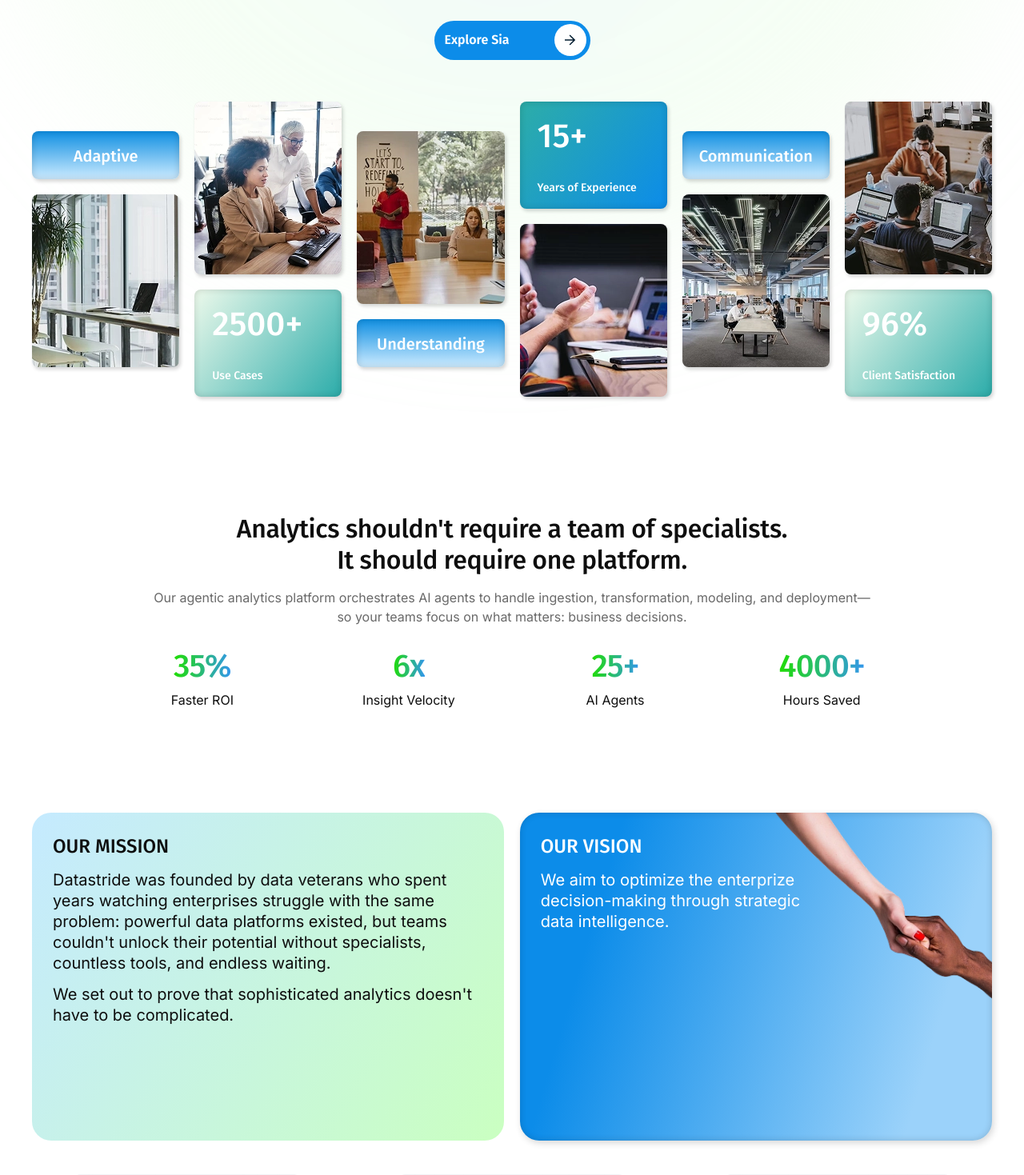
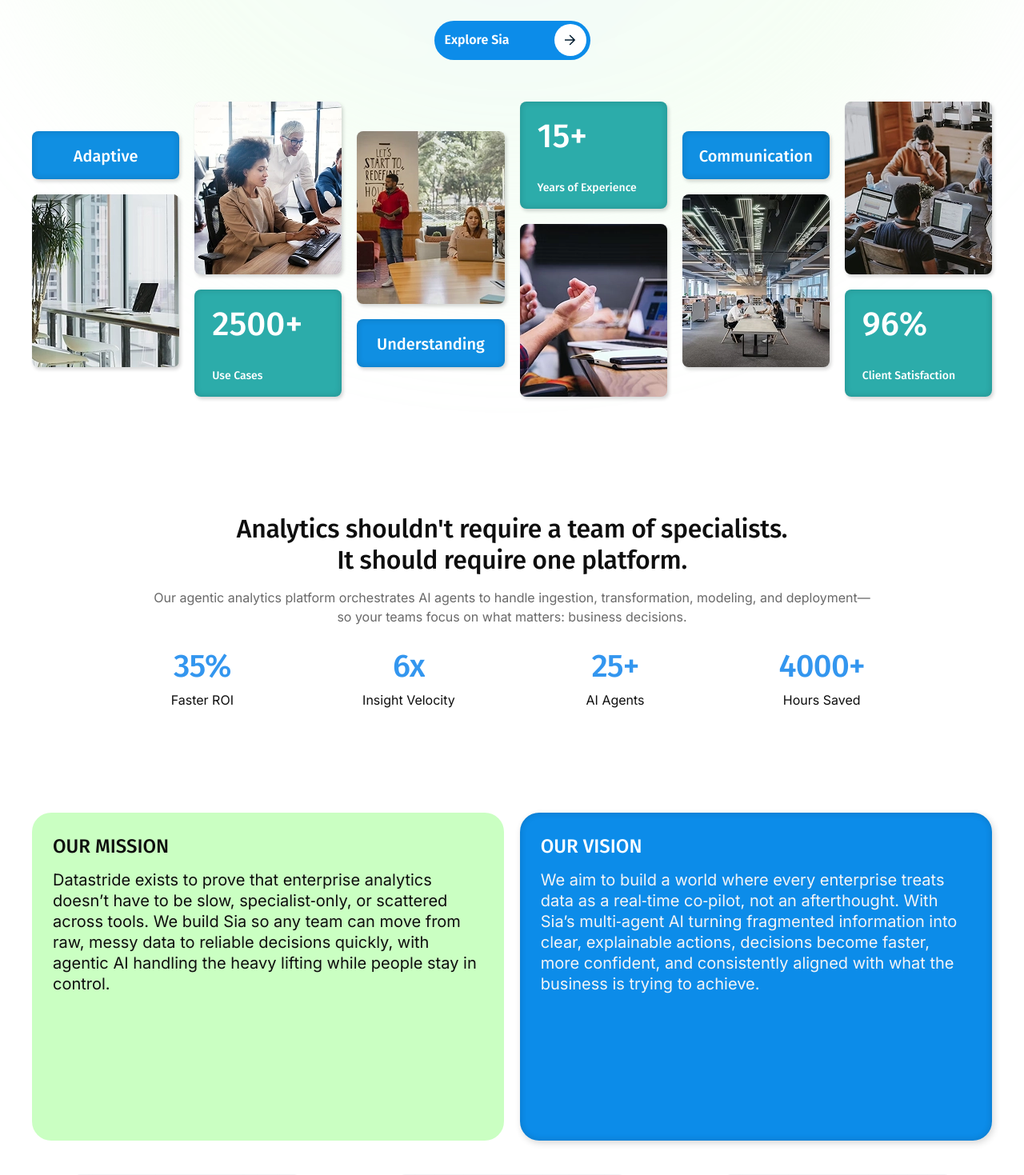
Before and after one commit to developers-CW/Datastride_CW-web, a Next.js app: page /about-us in a window 1280 px wide. Shown: the part 320-1789 px from the top of the page at 80% size. Built offline with nearby package versions, Linux system fonts and the light colour scheme.

Commit message:
Changed about us page and added footer social links.

```diff
--- a/package.json
+++ b/package.json
@@ -15,6 +15,7 @@
     "next": "^16.1.6",
     "react": "19.2.3",
     "react-dom": "19.2.3",
+    "react-icons": "^5.5.0",
     "react-slick": "^0.31.0",
     "sass": "^1.97.2",
     "slick-carousel": "^1.8.1"
--- a/src/components/About/AboutHeroSection/index.js
+++ b/src/components/About/AboutHeroSection/index.js
@@ -29,7 +29,7 @@
             transition={{ duration: 0.6, delay: 0.2 }}
             className={styles.subtitle}
           >
-            Most enterprises lose 70% of their analytics potential to manual work. We built Sia to reclaim that—turning data chaos into AI-driven decisions without the bottlenecks.
+            Most enterprises lose 70% of their analytics potential to manual work. We built Sia to reclaim that, turning data chaos into AI-driven decisions without the bottlenecks.
           </motion.p>
 
           <motion.div
--- a/src/components/About/AboutHeroSection/styles.module.scss
+++ b/src/components/About/AboutHeroSection/styles.module.scss
@@ -385,7 +385,7 @@
 
 // Stat Card Styles
 .statCard {
-  background: linear-gradient(135deg, #60a5fa 0%, #3b82f6 100%);
+  background: linear-gradient(135deg, #0c8ce9 0%, #0c8ce9 100%);
   height: 100%;
   display: flex;
   flex-direction: column;
@@ -444,7 +444,7 @@
   text-align: center;
   color: $base-white;
   border-radius: 8px;
-  background: linear-gradient(180deg, #108FE2 0%, #CCEBFF 100%);
+  background: linear-gradient(180deg, #108FE2 0%, #108FE2 100%);
   box-shadow: 2px 3px 4px rgba(0, 0, 0, 0.16), inset 0px 0px 8px rgba(0, 0, 0, 0.16);
 
   @include laptop {
@@ -479,14 +479,14 @@
   font-weight: 500;
   min-height: 134px;
   padding: 16px 22px;
-  background: linear-gradient(128.3deg, #E7F7E9 3.1%, #2CACAA 100%);
+  background: linear-gradient(128.3deg, #2CACAA 3.1%, #2CACAA 100%);
   box-shadow: 2px 3px 4px rgba(0, 0, 0, 0.16), inset 0px 0px 8px rgba(0, 0, 0, 0.16);
   border-radius: 8px;
   color: $base-white;
 }
 
 .bentoStatAlt {
-  background: linear-gradient(308.3deg, #0C8CE9 0%, #2CACAA 96.9%);
+  background: linear-gradient(308.3deg, #2CACAA 0%, #2CACAA 96.9%);
   box-shadow: 2px 3px 4px rgba(0, 0, 0, 0.16), inset 0px 0px 8px rgba(0, 0, 0, 0.16);
 }
 
@@ -568,10 +568,10 @@
   .bentoStat {
     min-height: 0;
     padding: $spacing-md;
-    background: linear-gradient(128.3deg, #79c282 3.1%, #2cacaa 100%);
+    background: linear-gradient(128.3deg, #0c8ce9 3.1%, #0c8ce9 100%);
 
     &.bentoStatAlt {
-      background: linear-gradient(308.3deg, #0c8ce9 0%, #2cacaa 96.9%);
+      background: linear-gradient(308.3deg, #0c8ce9 0%, #0c8ce9 96.9%);
     }
   }
 
--- a/src/components/About/AboutMissionSection/index.js
+++ b/src/components/About/AboutMissionSection/index.js
@@ -10,7 +10,7 @@
       role: "CEO",
       instagram: "#",
       facebook: "#",
-      linkedin: "#",
+      linkedin: "https://www.linkedin.com/in/divya-krishna-ramakrishna-08816518/",
     },
     {
       name: "Sumalata Kamat",
@@ -18,7 +18,7 @@
       role: "CTO",
       instagram: "#",
       facebook: "#",
-      linkedin: "#",
+      linkedin: "https://in.linkedin.com/in/sumalata-kamat-762243356",
     },
     {
       name: "Karthik Chandrashekhar",
@@ -26,7 +26,7 @@
       role: "COO",
       instagram: "#",
       facebook: "#",
-      linkedin: "#",
+      linkedin: "https://www.linkedin.com/in/karthik-chandrashekar-11756baa/",
     }
   ];
 
@@ -46,9 +46,8 @@
             <div className={styles.missionContent}>
               <span className={styles.missionLabel}>OUR MISSION</span>
               <p className={styles.missionTitle}>
-                Datastride was founded by data veterans who spent years watching enterprises struggle with the same problem: powerful data platforms existed, but teams couldn't unlock their potential without specialists, countless tools, and endless waiting.
+                Datastride exists to prove that enterprise analytics doesn’t have to be slow, specialist‑only, or scattered across tools. We build Sia so any team can move from raw, messy data to reliable decisions quickly, with agentic AI handling the heavy lifting while people stay in control.
               </p>
-              <p className={styles.missionTitle}>We set out to prove that sophisticated analytics doesn't have to be complicated.</p>
             </div>
           </motion.div>
 
@@ -60,20 +59,12 @@
             transition={{ duration: 0.6, delay: 0.1 }}
             className={`${styles.missionCard} ${styles.visionCard}`}
           >
-            <div className={styles.visionBg}>
-              <Image
-                src="/images/about-vision.webp"
-                alt="Hands reaching together"
-                width={293}
-                height={251}
-                className={styles.visionBgImg}
-              />
-            </div>
+
 
             <div className={styles.missionContent}>
               <span className={`${styles.missionLabel} ${styles.visionLabel}`}>OUR VISION</span>
               <p className={`${styles.missionTitle} ${styles.visionTitle}`}>
-                We aim to optimize the enterprize decision-making through strategic data intelligence.
+                We aim to build a world where every enterprise treats data as a real‑time co‑pilot, not an afterthought. With Sia’s multi‑agent AI turning fragmented information into clear, explainable actions, decisions become faster, more confident, and consistently aligned with what the business is trying to achieve.
               </p>
             </div>
           </motion.div>
--- a/src/components/About/AboutMissionSection/styles.module.scss
+++ b/src/components/About/AboutMissionSection/styles.module.scss
@@ -40,7 +40,7 @@
   min-height: 410px;
   padding: $spacing-4xl;
   border-radius: 24px;
-  background: linear-gradient(123.6deg, #C5EAFF 0%, #CAFFC2 98.08%);
+  background: linear-gradient(123.6deg, #CAFFC2 0%, #CAFFC2 98.08%);
   overflow: hidden;
 
   @include laptop {
@@ -85,20 +85,25 @@
 }
 
 .visionCard {
+
   position: relative;
   color: $base-white;
-  background: linear-gradient(106.61deg, #0C8CE9 18.54%, #9BD2FA 84.53%);
+  background: linear-gradient(106.61deg, #0C8CE9 18.54%, #0C8CE9 84.53%);
   box-shadow: 2px 3px 8px rgba(0, 0, 0, 0.16), inset 0px 0px 8px rgba(0, 0, 0, 0.16);
 }
 
 .visionLabel {
+  font-family: $font-secondary;
+  font-size: 24px;
+  line-height: 32px;
+  font-weight: 500;
+  text-transform: uppercase;
   color: $base-white;
 }
 
 .visionTitle {
-  width: 100%;
-  max-width: 62%;
-  color: $base-white;
+  max-width: 100%;
+  color: #f3f4f6;
 }
 
 .visionBg {
--- a/src/components/About/AboutStatsSection/styles.module.scss
+++ b/src/components/About/AboutStatsSection/styles.module.scss
@@ -98,7 +98,7 @@
   font-weight: 500;
   line-height: 1.2;
   letter-spacing: -0.02em;
-  background: linear-gradient(91.76deg, #1FDE00 -0.53%, #3396EF 100%);
+  background: linear-gradient(91.76deg, #3396EF -0.53%, #3396EF 100%);
   -webkit-background-clip: text;
   -webkit-text-fill-color: transparent;
   background-clip: text;
--- a/src/components/Shared/Footer/index.js
+++ b/src/components/Shared/Footer/index.js
@@ -4,6 +4,7 @@
 import PrimaryButton from "../../Shared/PrimaryButton";
 import Image from "next/image";
 import { useRouter } from "next/router";
+import { FaLinkedinIn, FaYoutube } from "react-icons/fa";
 
 const Footer = () => {
   const [email, setEmail] = useState("");
@@ -140,7 +141,24 @@
             <a href="/privacy-policy" className={styles.bottomLink}>
               Privacy Policy
             </a>
+            <a
+              href="https://www.linkedin.com/company/data-stride-analytics-pvt-ltd/"
+              className={styles.bottomLink}
+              target="_blank"
+              rel="noopener noreferrer"
+              aria-label="LinkedIn"
+            >
+              <FaLinkedinIn />
+            </a>
+            <a
+              href="https://www.youtube.com/@SiaVideolibrary"
+              className={styles.bottomLink}
+              target="_blank"
+              rel="noopener noreferrer"
+              aria-label="YouTube"
+            > <FaYoutube /> </a>
           </div>
+
           <motion.button
             onClick={scrollToTop}
             whileHover={{ scale: 1.1 }}
--- a/src/components/Shared/Footer/styles.module.scss
+++ b/src/components/Shared/Footer/styles.module.scss
@@ -124,7 +124,16 @@
   align-items: center;
   margin-top: 8px;
 }
+.socialLinks {
+  display: flex;
+  gap: 8px;        // space between icons
+  align-items: center;
+}
 
+.socialLinks :global(svg) {
+  width: 18px;
+  height: 18px;
+}
 .emailInput {
   flex: 1;
   padding: 14px 20px;
```
Also changed, not shown: 1 other file (tests, documents, lock files or other folders).
